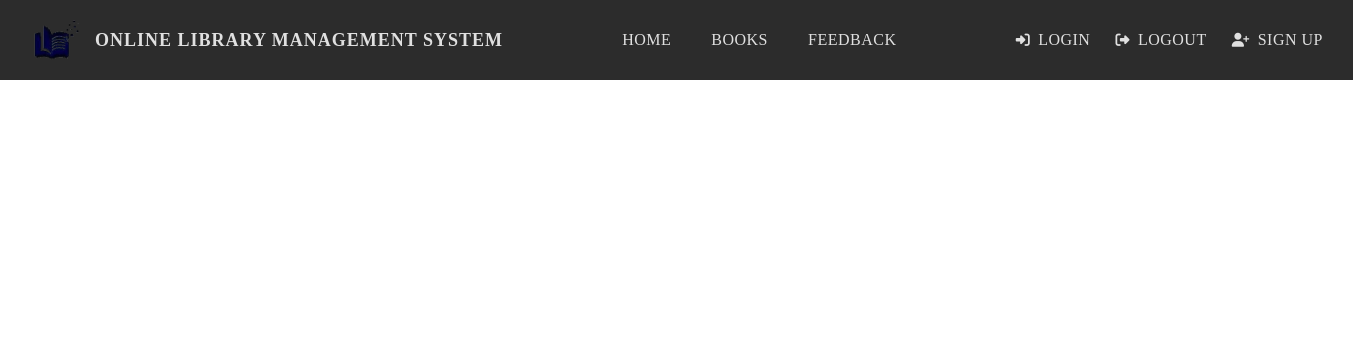
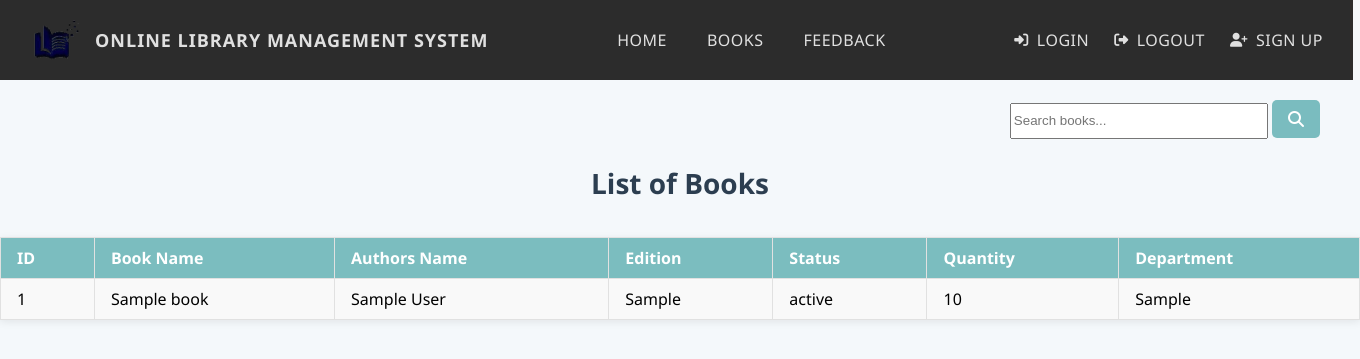
Before and after one commit to VihangaMel/Library-Management-System, a PHP site: page /books.php in a window 1360 px wide. Shown: the top 359 px of the page. Run offline with PHP 8.4, Linux system fonts and the light colour scheme; tables that the repository leaves empty or names only in its code hold one stand-in row (values such as "Sample post").

Commit message:
added some features

```diff
--- a/Student/books.php
+++ b/Student/books.php
@@ -1,3 +1,169 @@
 <?php
+include "connection.php";
 include "navbar.php";
 ?>
+<!DOCTYPE html>
+<html lang="en">
+<head>
+    <meta charset="UTF-8">
+    <meta name="viewport" content="width=device-width, initial-scale=1.0">
+    <title>Books</title>
+  <link rel="stylesheet" href="https://cdnjs.cloudflare.com/ajax/libs/font-awesome/6.4.0/css/all.min.css" />
+    <link
+      rel="stylesheet"
+      href="https://cdnjs.cloudflare.com/ajax/libs/font-awesome/6.4.0/css/all.min.css"
+    />
+    <style>
+        body {
+            font-family: 'Segoe UI', Tahoma, Geneva, Verdana, sans-serif;
+            background: #f4f8fb;
+            margin: 0;
+            padding: 0;
+        }
+        h2 {
+            text-align: center;
+            margin-top: 30px;
+            color: #2c3e50;
+            font-size: 28px;
+        }
+        .table {
+            border-collapse: collapse;
+            margin: 40px auto;
+            width: 90%;
+            background: #fff;
+            box-shadow: 0 2px 8px rgba(0,0,0,0.08);
+        }
+        .table th, .table td {
+            padding: 12px 16px;
+            border: 1px solid #e1e1e1;
+            text-align: left;
+        }
+        .table th {
+            background: #6db6b9e6;
+            color: #fff;
+            font-weight: 600;
+        }
+        .table tr:nth-child(even) {
+            background: #f9f9f9;
+        }
+        .table tr:hover {
+            background: #eaf6fb;
+        }
+        .btn-search {
+            background-color: #6db6b9e6;
+            color: #fff;
+            border: none;
+            height: 38px;
+            border-radius: 5px;
+            cursor: pointer;
+            padding: 0 16px;
+            font-size: 16px;
+            display: inline-flex;
+            align-items: center;
+            justify-content: center;
+
+        }
+        .search{
+            text-align: right;
+            margin-right: 40px;
+            margin-top: 20px;
+        }
+    </style>
+</head>
+<body >
+    <div class="search">
+        <form class="navbar-form" method="POST" action="">
+
+                <input type="text" name="search" class="form-control" placeholder="Search books..." required="">
+                <button type="submit" name="submit" class="btn-search">
+                <i class="fa fa-search"></i>
+        </form>
+    </div>
+    <h2>List of Books</h2>
+
+    <?php
+    if(isset($_POST['submit'])){
+        $q = mysqli_query($db,"SELECT * FROM book WHERE name LIKE '%$_POST[search]%'");
+        if(mysqli_num_rows($q) == 0){
+            echo '<br>';
+            echo '<br>';
+            echo "Sorry! No book found. Try searching again.";
+            echo '<br>';
+            $res  = mysqli_query($db, "SELECT * FROM book;");
+    echo "<table class='table table-bordered table-hover' style='width:100%'>";
+    echo "<tr>";
+    echo "<th>"; echo "ID"; echo "</th>";
+    echo "<th>"; echo "Book Name"; echo "</th>";
+    echo "<th>"; echo "Authors Name"; echo "</th>";
+    echo "<th>"; echo "Edition"; echo "</th>";
+    echo "<th>"; echo "Status"; echo "</th>";
+    echo "<th>"; echo "Quantity"; echo "</th>";
+    echo "<th>"; echo "Department"; echo "</th>";
+    echo "</tr>";
+    while ($row = mysqli_fetch_assoc($res)) {
+        echo "<tr>";
+        echo "<td>"; echo $row['bid']; echo "</td>";
+        echo "<td>"; echo $row['name']; echo "</td>";
+        echo "<td>"; echo $row['authors']; echo "</td>";
+        echo "<td>"; echo $row['edition']; echo "</td>";
+        echo "<td>"; echo $row['status']; echo "</td>";
+        echo "<td>"; echo $row['quantity']; echo "</td>";
+        echo "<td>"; echo $row['department']; echo "</td>";
+        echo "</tr>";
+    }
+    echo "</table>";
+        }
+        else{
+            echo "<table class='table table-bordered table-hover' style='width:100%'>";
+            echo "<tr>";
+            echo "<th>"; echo "ID"; echo "</th>";
+            echo "<th>"; echo "Book Name"; echo "</th>";
+            echo "<th>"; echo "Authors Name"; echo "</th>";
+            echo "<th>"; echo "Edition"; echo "</th>";
+            echo "<th>"; echo "Status"; echo "</th>";
+            echo "<th>"; echo "Quantity"; echo "</th>";
+            echo "<th>"; echo "Department"; echo "</th>";
+            echo "</tr>";
+
+            while($row = mysqli_fetch_assoc($q)){
+                echo "<tr>";
+                echo "<td>"; echo $row['bid']; echo "</td>";
+                echo "<td>"; echo $row['name']; echo "</td>";
+                echo "<td>"; echo $row['authors']; echo "</td>";
+                echo "<td>"; echo $row['edition']; echo "</td>";
+                echo "<td>"; echo $row['status']; echo "</td>";
+                echo "<td>"; echo $row['quantity']; echo "</td>";
+                echo "<td>"; echo $row['department']; echo "</td>";
+                echo "</tr>";
+            }
+            echo "</table>";
+        }
+    }
+    else{
+        $res  = mysqli_query($db, "SELECT * FROM book;");
+    echo "<table class='table table-bordered table-hover' style='width:100%'>";
+    echo "<tr>";
+    echo "<th>"; echo "ID"; echo "</th>";
+    echo "<th>"; echo "Book Name"; echo "</th>";
+    echo "<th>"; echo "Authors Name"; echo "</th>";
+    echo "<th>"; echo "Edition"; echo "</th>";
+    echo "<th>"; echo "Status"; echo "</th>";
+    echo "<th>"; echo "Quantity"; echo "</th>";
+    echo "<th>"; echo "Department"; echo "</th>";
+    echo "</tr>";
+    while ($row = mysqli_fetch_assoc($res)) {
+        echo "<tr>";
+        echo "<td>"; echo $row['bid']; echo "</td>";
+        echo "<td>"; echo $row['name']; echo "</td>";
+        echo "<td>"; echo $row['authors']; echo "</td>";
+        echo "<td>"; echo $row['edition']; echo "</td>";
+        echo "<td>"; echo $row['status']; echo "</td>";
+        echo "<td>"; echo $row['quantity']; echo "</td>";
+        echo "<td>"; echo $row['department']; echo "</td>";
+        echo "</tr>";
+    }
+    echo "</table>";
+    }
+    ?>
+</body>
+</html>
--- a/Student/index.php
+++ b/Student/index.php
@@ -94,5 +94,8 @@
         </p>
       </footer>
     </div>
+    <?php
+    include "footer.php";
+    ?>
   </body>
 </html>
```
Also changed, not shown: Student/feedback.php (+91 -0 lines), Student/footer.php (added, +80 -0 lines).
